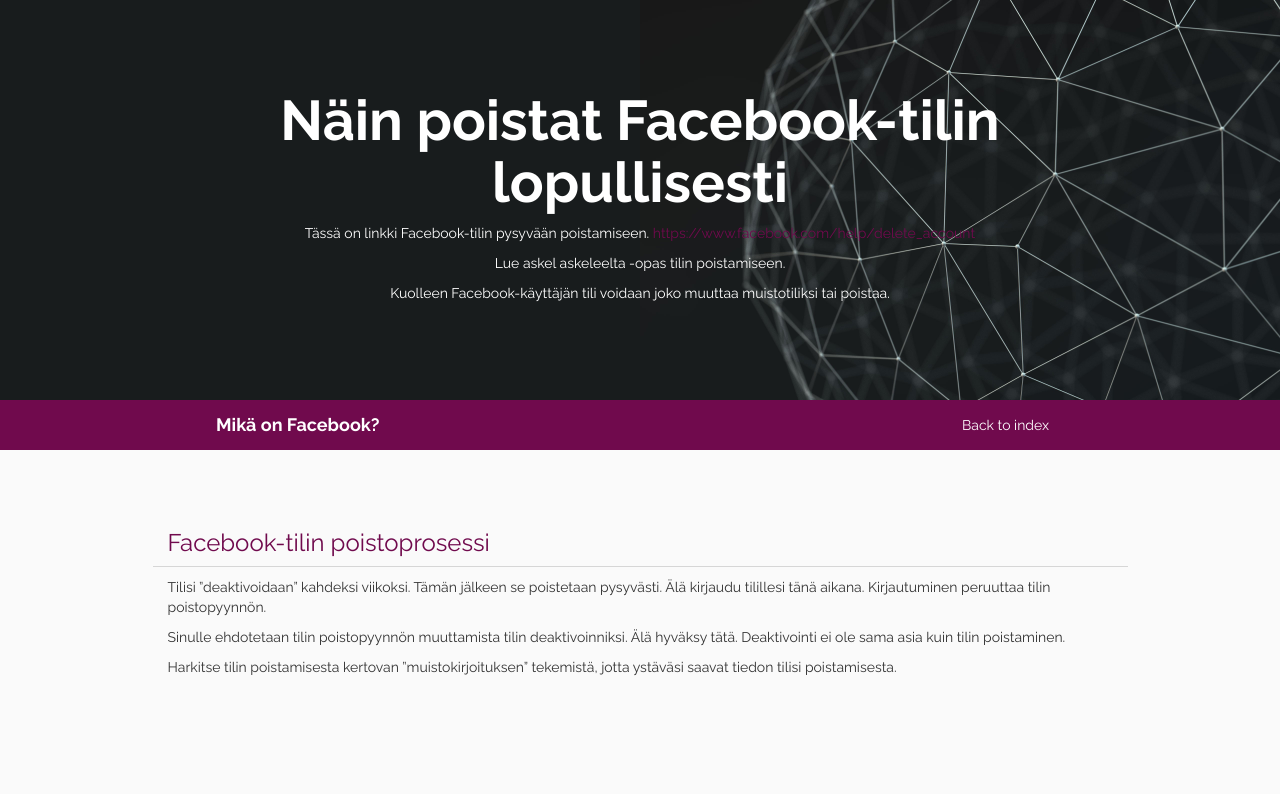
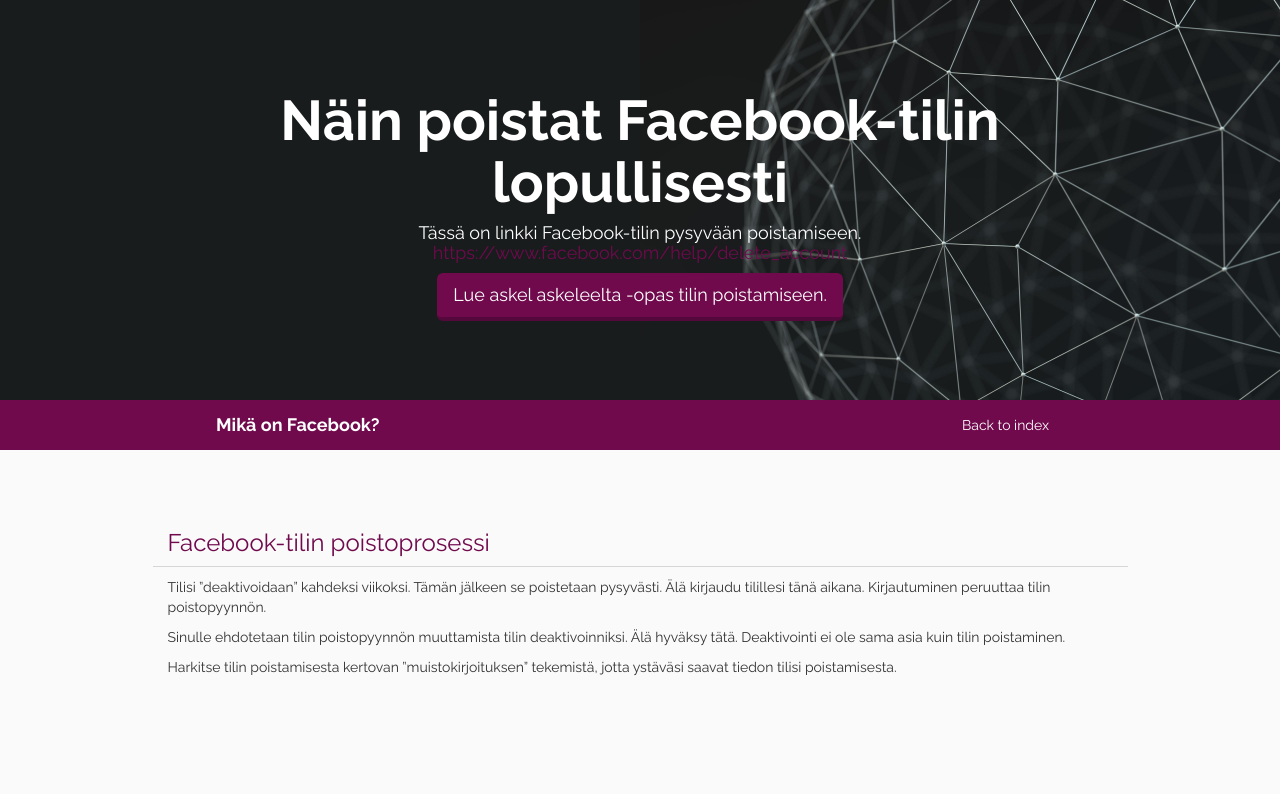
Before and after one commit to juhanurmi/delete-facebook, a plain HTML site: page poista.html in a window 1280 px wide. Shown: the top 794 px of the page. Drawn offline with nearby package versions, Linux system fonts and the light colour scheme; some packages are replaced by stand-ins of ours; a script that the page names is missing.

Commit message:
Initial commit.

```diff
--- a/poista.html
+++ b/poista.html
@@ -25,9 +25,8 @@
         <div class="row">
             <div class="col-md-8 center-block">
               <h1>Näin poistat Facebook-tilin lopullisesti</h1>
-              <p>Tässä on linkki Facebook-tilin pysyvään poistamiseen. <a href="https://www.facebook.com/help/delete_account" target="_blank">https://www.facebook.com/help/delete_account</a></p>
-              <p>Lue askel askeleelta -opas tilin poistamiseen.</p>
-              <p>Kuolleen Facebook-käyttäjän tili voidaan joko muuttaa muistotiliksi tai poistaa.</p>
+              <h4>Tässä on linkki Facebook-tilin pysyvään poistamiseen. <a href="https://www.facebook.com/help/delete_account" target="_blank">https://www.facebook.com/help/delete_account</a></h4>
+              <a href="index.html#pointswrap" data-scroll data-options="offset:35;"><button type="button" class="btn btn-lg btn-primary">Lue askel askeleelta -opas tilin poistamiseen.</button></a>
             </div>
         </div>
       </div>
```
